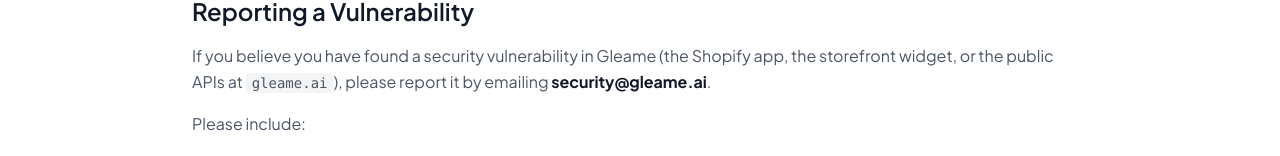
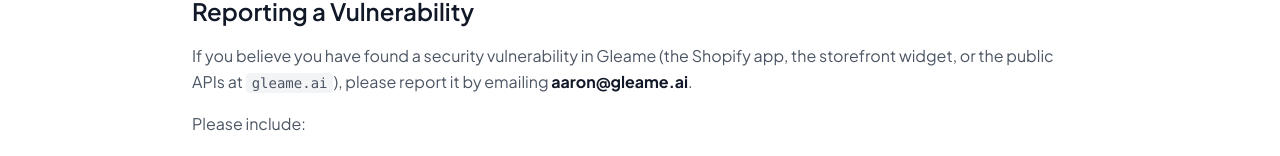
Before and after one commit to neoapollo18/gleame-website, a Next.js app: page /security in a window 1280 px wide. Shown: the part 304-460 px from the top of the page. Built offline with nearby package versions, Linux system fonts and the light colour scheme.

Commit message:
security

```diff
--- a/app/security/page.tsx
+++ b/app/security/page.tsx
@@ -18,7 +18,7 @@
             If you believe you have found a security vulnerability in Gleame (the
             Shopify app, the storefront widget, or the public APIs at{" "}
             <code>gleame.ai</code>), please report it by emailing{" "}
-            <strong>security@gleame.ai</strong>.
+            <strong>aaron@gleame.ai</strong>.
           </p>
 
           <p>Please include:</p>
```
